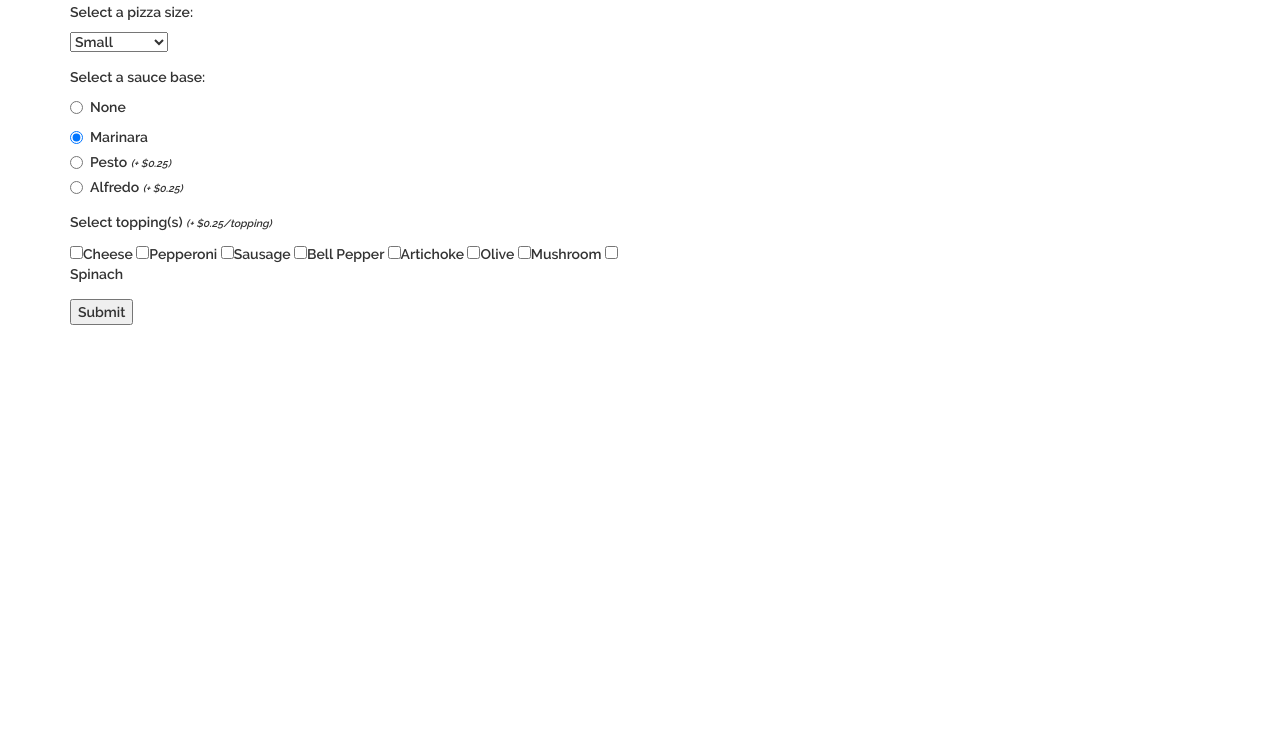
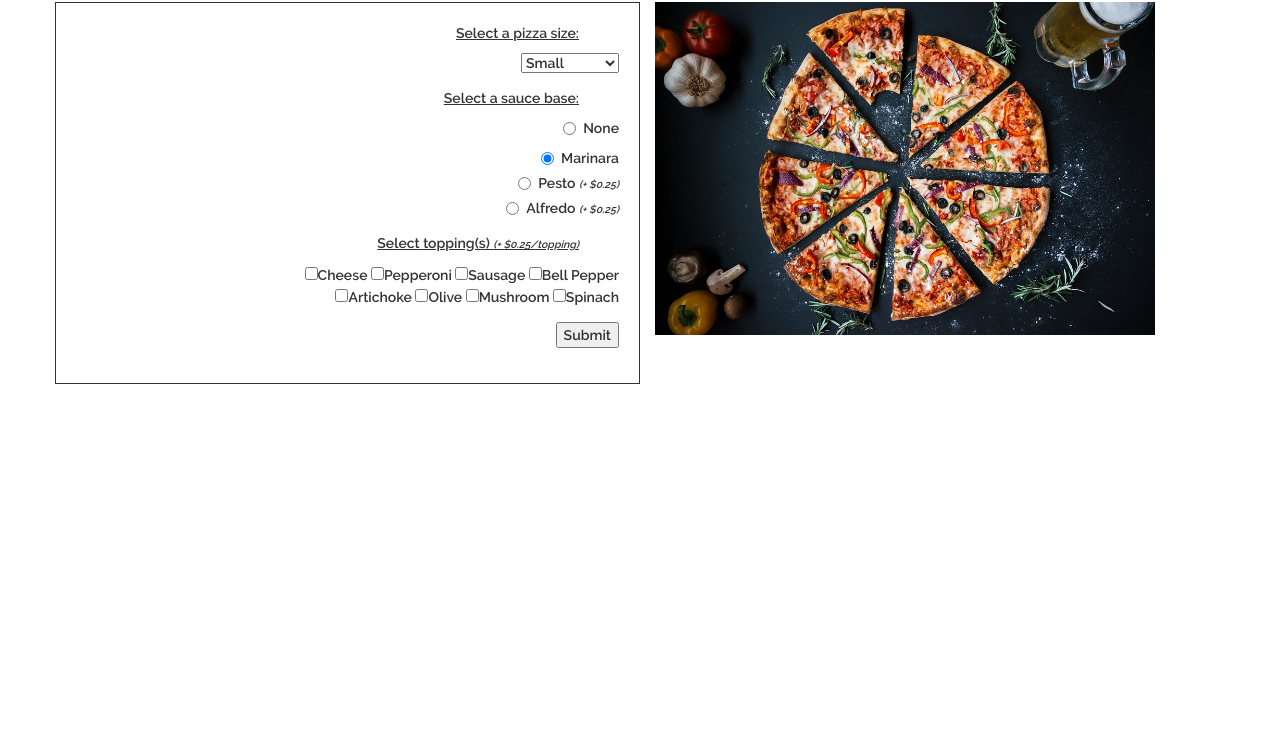
Before and after one commit to cescarez/pizza, a plain HTML site: page index.html in a window 1280 px wide. Shown: the part 68-800 px from the top of the page. Drawn offline with Linux system fonts and the light colour scheme.

Commit message:
add title styles and border around order info

```diff
--- a/css/styles.css
+++ b/css/styles.css
@@ -14,6 +14,7 @@ body {
 
 h1 {
   font-family: Raleway Light;
+  text-align: center;
 }
 
 span.info {
@@ -24,3 +25,23 @@ span.info {
 p#price-output {
   font-size: 2.0em;
 }
+
+img {
+  max-width: 90%;
+  height: auto;
+  margin-left: auto;
+  margin-right: auto;
+  margin-bottom: 25px;
+}
+
+.title {
+  text-decoration: underline;
+  margin-right: 40px;
+}
+
+#left-column {
+  text-align: right;
+  border-width: 1px;
+  border-style: solid;
+  padding: 20px;
+}
--- a/index.html
+++ b/index.html
@@ -15,9 +15,9 @@
     </div>
     <div class="row">
       <form>
-      <div class="col-md-6">
+      <div class="col-md-6" id="left-column">
         <div class="form-group">
-          <p>Select a pizza size:</p>
+          <p class="title">Select a pizza size:</p>
           <select id="pizza-size">
             <option value="small">Small</option>
             <option value="medium">Medium</option>
@@ -26,7 +26,7 @@
           </select>
         </div>
         <div class="form-group">
-          <p>Select a sauce base:</p>
+          <p class="title">Select a sauce base:</p>
           <div class="radio">
             <label>
               <input type="radio" name="pizza-sauce" value="no">
@@ -54,11 +54,11 @@
           </div>
         </div>
         <div class="form-group">
-          <p>Select topping(s) <span class="info">(+ $0.25/topping)</span></p>
+          <p class="title">Select topping(s) <span class="info">(+ $0.25/topping)</span></p>
           <input type="checkbox" name="pizza-topping" value="cheese">Cheese</input>
           <input type="checkbox" name="pizza-topping" value="pepperoni">Pepperoni</input>
           <input type="checkbox" name="pizza-topping" value="sausage">Sausage</input>
-          <input type="checkbox" name="pizza-topping" value="bell-pepper">Bell Pepper</input>
+          <input type="checkbox" name="pizza-topping" value="bell-pepper">Bell Pepper</input><br>
           <input type="checkbox" name="pizza-topping" value="artichoke">Artichoke</input>
           <input type="checkbox" name="pizza-topping" value="olive">Olive</input>
           <input type="checkbox" name="pizza-topping" value="mushroom">Mushroom</input>
@@ -66,10 +66,11 @@
         </div>
         <button type="submit">Submit</submit>
       </div>
-      <div class="col-md-6">
-        <p id="order-echo"></p>
-        <p id="price-output"></p>
-      </div>
+    </div>
+    <div class="col-md-6">
+      <img src="pizza.jpg">
+      <p id="order-echo"></p>
+      <p id="price-output"></p>
     </div>
     </form>
   </div>
```
Also changed, not shown: pizza.jpg (added).
